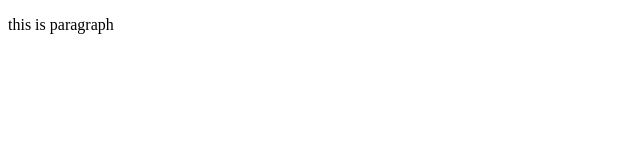
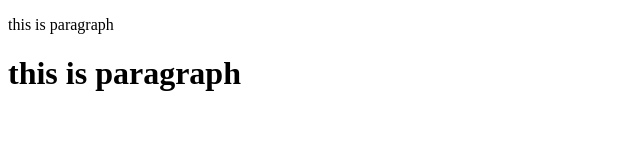
Before and after one commit to odeyemiibukunajewole/git-test, a plain HTML site: page template/test.html in a window 1280 px wide. Shown: the whole page, without its empty margins (0-640 px from the left). Drawn offline with Linux system fonts and the light colour scheme.

Commit message:
second commit

```diff
--- a/template/test.html
+++ b/template/test.html
@@ -6,6 +6,8 @@
 
 <body>
     <p>this is paragraph</p>
+    <h1>this is paragraph</h1>
+
 </body>
 
 </html>
```
